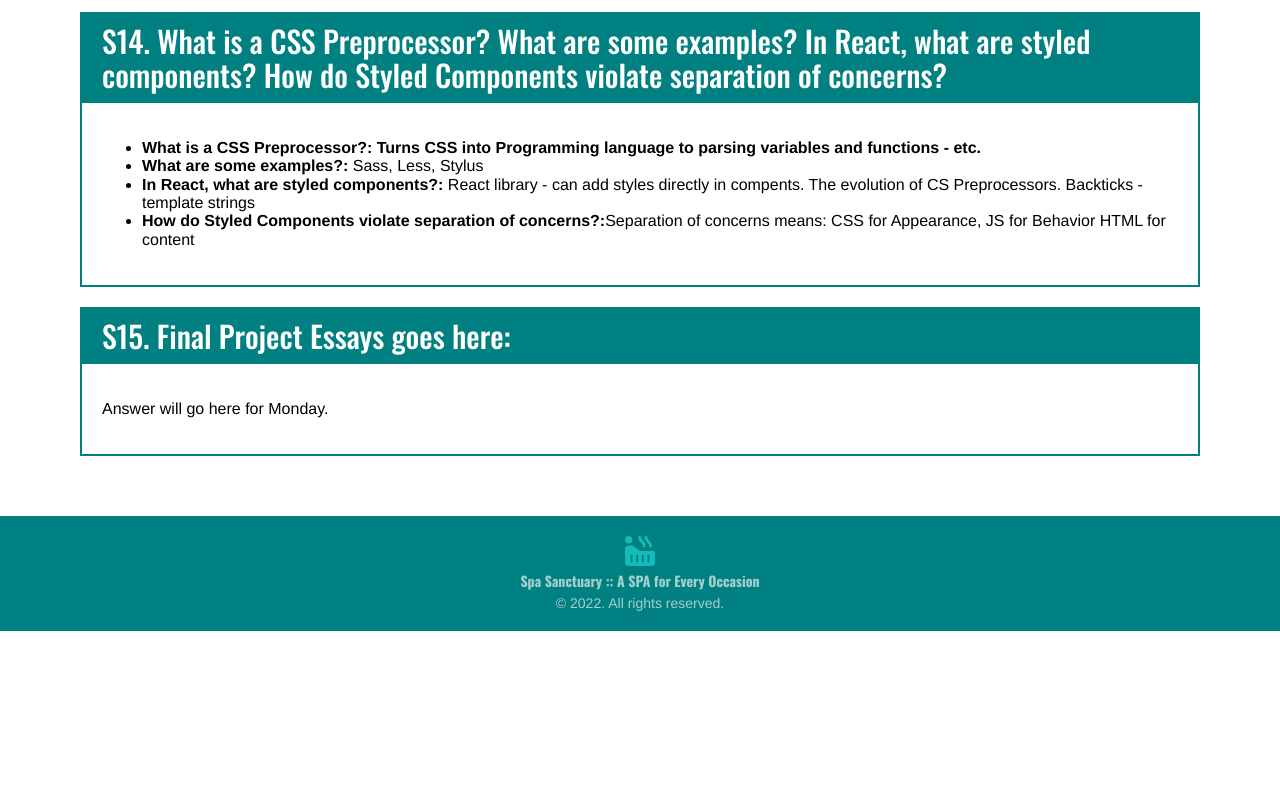
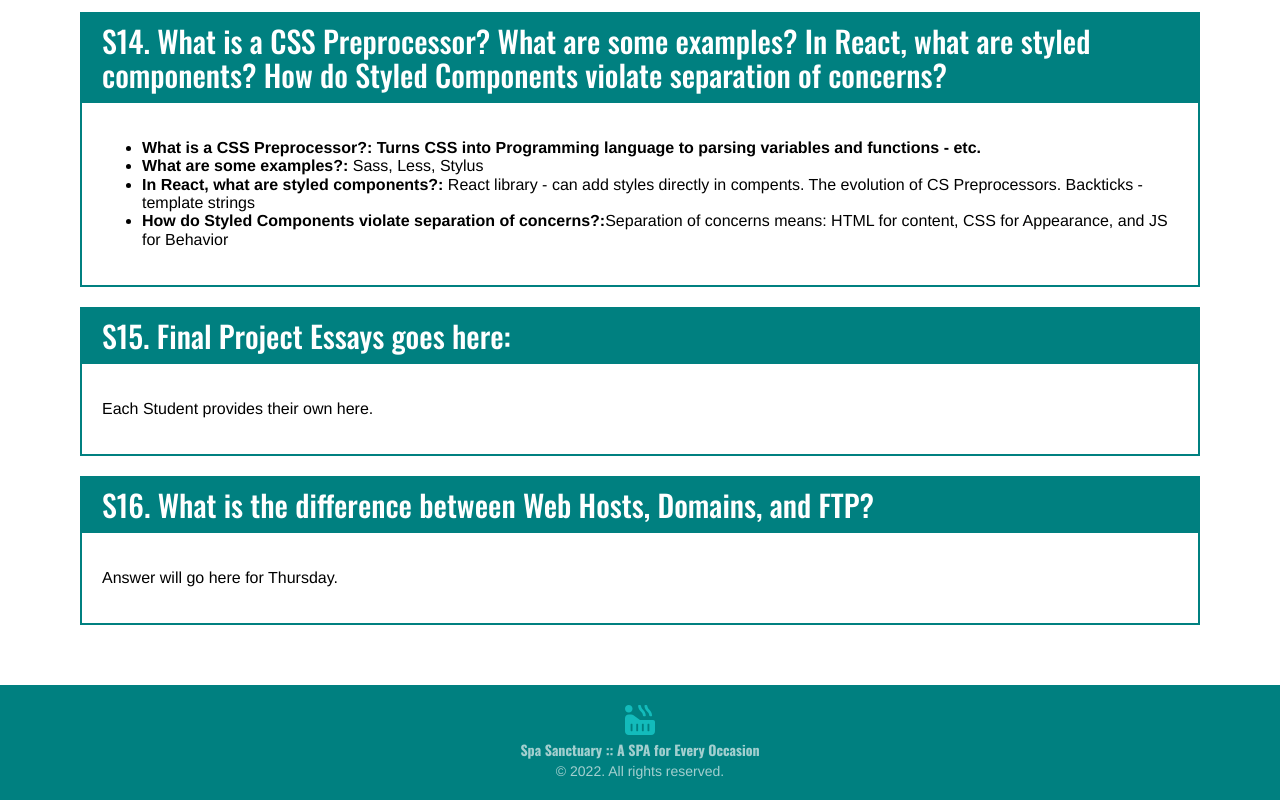
Before and after one commit to meatch/web1-2022-01-Mitch, a React (Create React App) app: page /homework in a window 1280 px wide. Shown: the part 3794-4594 px from the top of the page. Before the commit the page ends 4425 px from the top, so only its background shows below. Built offline with nearby package versions, Linux system fonts and the light colour scheme.

Commit message:
Updating Homework

```diff
--- a/src/React/Homework/Essays/Essays.jsx
+++ b/src/React/Homework/Essays/Essays.jsx
@@ -107,14 +107,18 @@ const Essays = () => {
                     <li>
                         <b>How do Styled Components violate separation of concerns?:</b>
                         Separation of concerns means:
+                            HTML for content,
                             CSS for Appearance,
+                            and
                             JS for Behavior
-                            HTML for content
                     </li>
                 </ul>
             </Essay>
             <Essay q="S15. Final Project Essays goes here:">
-                <p>Answer will go here for Monday.</p>
+                <p>Each Student provides their own here.</p>
+            </Essay>
+            <Essay q="S16. What is the difference between Web Hosts, Domains, and FTP?">
+                <p>Answer will go here for Thursday.</p>
             </Essay>
         </EssaysStyled>
     )
```
